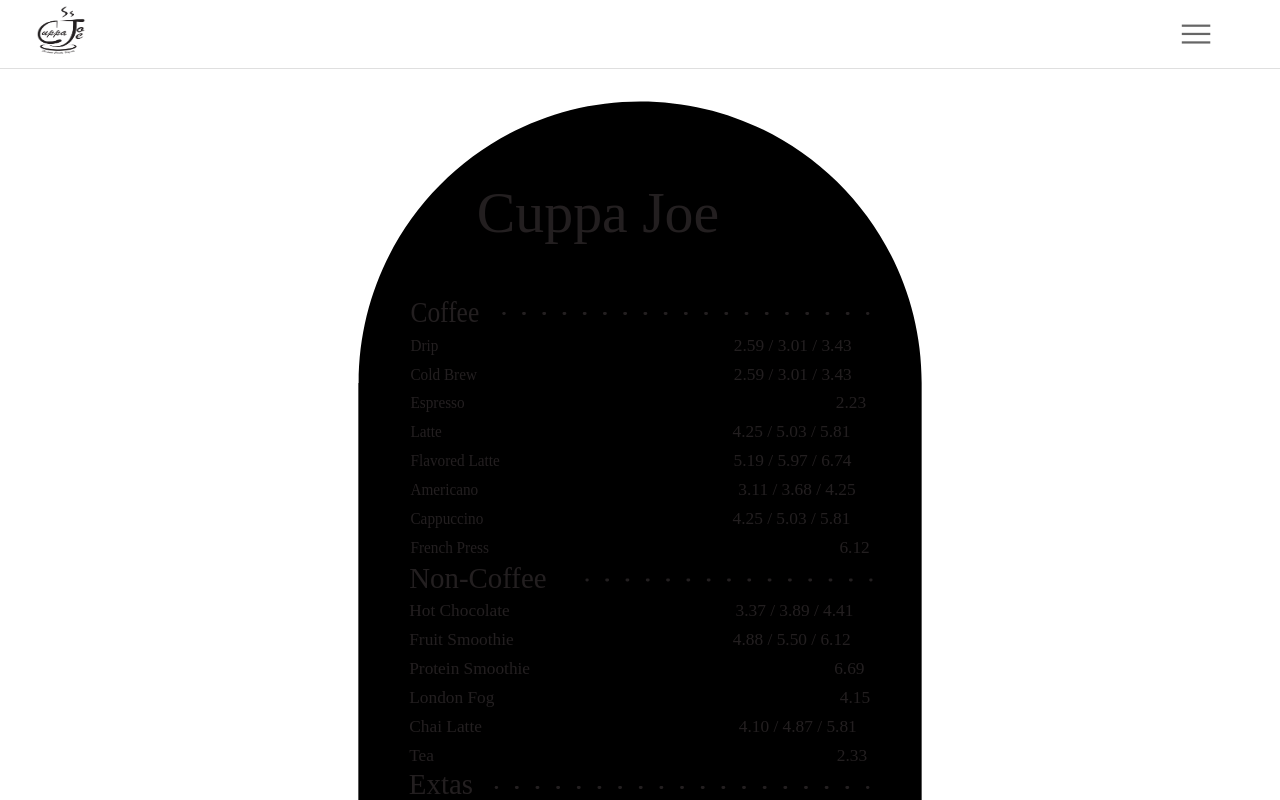
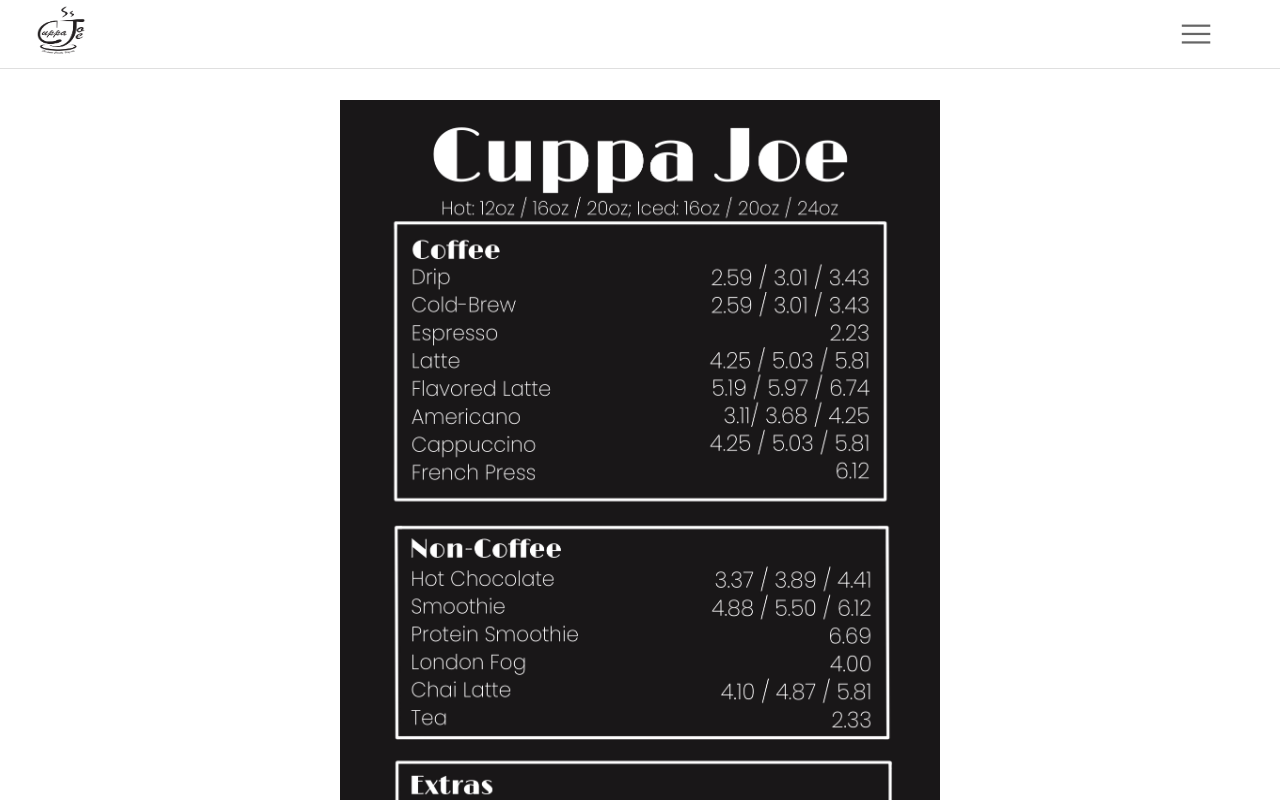
Before and after one commit to nateHamshar/cuppa-joe-cafe, a Next.js app: page /menu in a window 1280 px wide. Shown: the top 800 px of the page. Built offline with nearby package versions, Linux system fonts and the light colour scheme.

Commit message:
replacing menu until issues get resolved

```diff
--- a/src/pages/index.js
+++ b/src/pages/index.js
@@ -22,7 +22,7 @@
           initial={{ opacity: 0}}
           whileInView={{ opacity: 1}}
           transition={{ duration: 1.5 }}>
-        <script src="https://static.elfsight.com/platform/platform.js" async></script>
+        <script src="https://static.elfsight.com/platform/platform.js"></script>
         <div className="elfsight-app-cba74b88-f8d4-4614-8406-64679fb7d75b" data-elfsight-app-lazy></div>
         </motion.section>
 
--- a/src/pages/menu.js
+++ b/src/pages/menu.js
@@ -1,16 +1,7 @@
 import Head from 'next/head'
 import styles from '@/styles/menu.module.css'
 import Image from 'next/image'
-import { Limelight, Poppins } from 'next/font/google';
 
-const limelight = Limelight({
-    weight: ['400'],
-    subsets: ['latin'],
-});
-const poppins = Poppins({
-  weight: ['400', '700'],
-  subsets: ['latin'],
-});
 
 const Menu = () => {
     return (
@@ -21,10 +12,10 @@
             <meta name="viewport" content="width=device-width, initial-scale=1" />
             <link rel="icon" href="/cuppa_joe_mug_icon.png" />
         </Head>
-        <main className={`${limelight.className} ${poppins.className}`}>
+        <main>
             <div className={styles.menuImage}>
                 <Image
-                    src="/realMenu.svg"
+                    src="/menu.JPG"
                     fill={true}
                     alt=''
                 />
```
Also changed, not shown: public/realMenu.svg.
